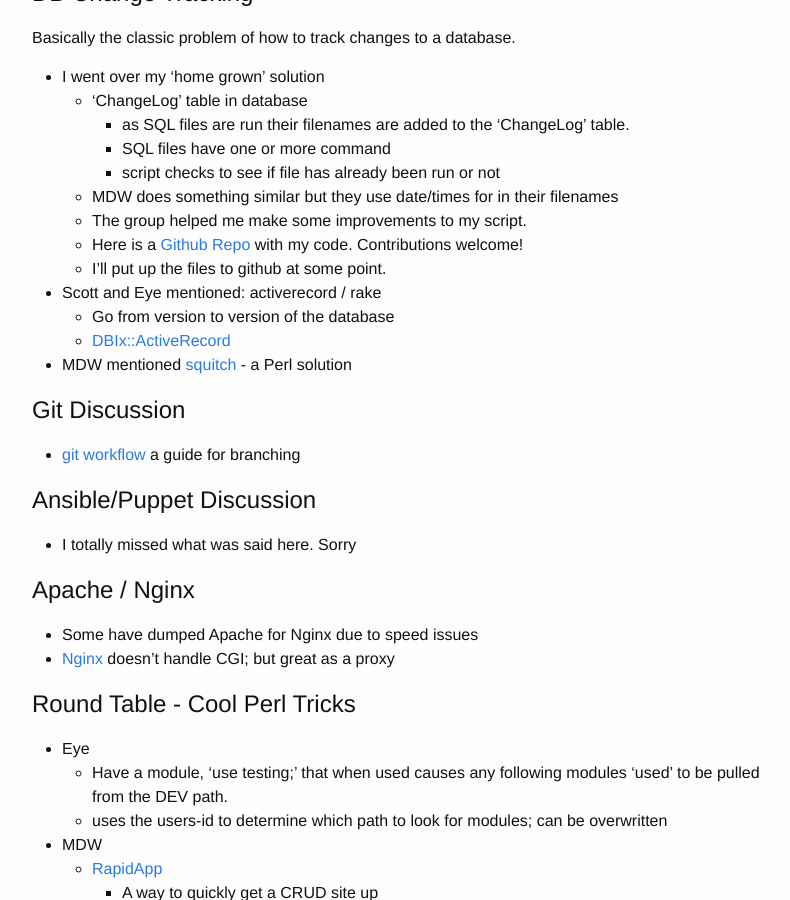
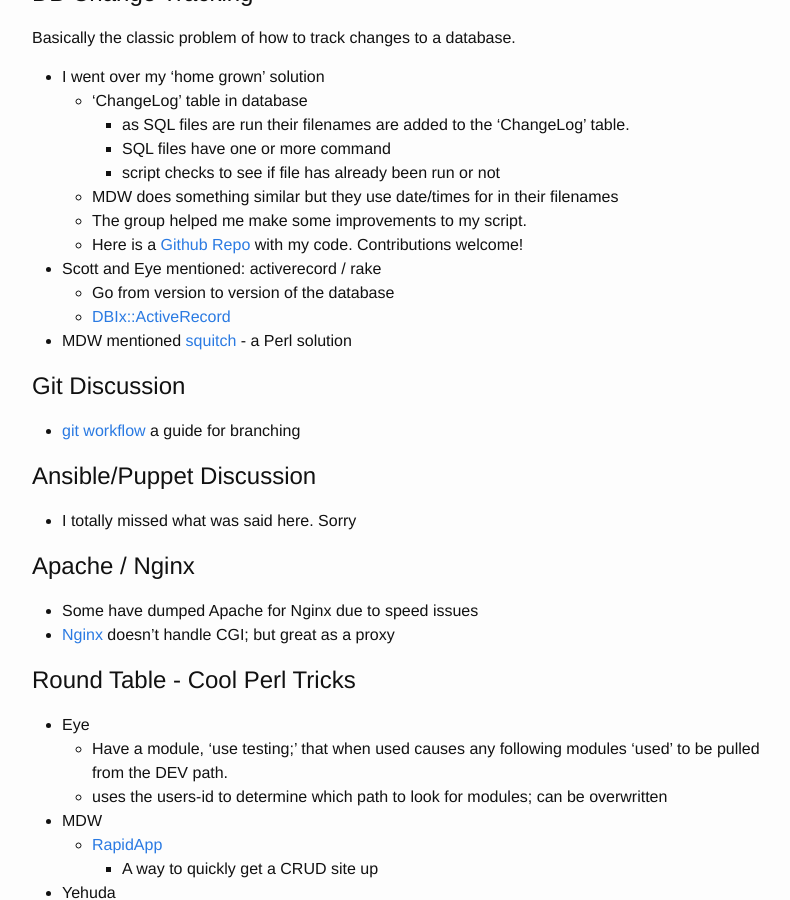
Before and after one commit to Woody2143/woody2143.github.io, a Jekyll site: the page built from _posts/2016-06-02-atlantapm.markdown, in a window 1280 px wide and 900 px high, scrolled down 450 px. Shown: the whole window, without its empty margins (238-1028 px from the left). Built offline with Jekyll 4.4.1, drawn with Linux system fonts in a browser that asks for light colours.

Commit message:
forgot to remove a line

```diff
--- a/_posts/2016-06-02-atlantapm.markdown
+++ b/_posts/2016-06-02-atlantapm.markdown
@@ -29,7 +29,6 @@ Basically the classic problem of how to track changes to a database.
   - MDW does something similar but they use date/times for in their filenames
   - The group helped me make some improvements to my script.
   - Here is a [Github Repo](https://github.com/Woody2143/databaseChangeLog) with my code. Contributions welcome!
-  - I'll put up the files to github at some point.
 
 - Scott and Eye mentioned: activerecord / rake
   - Go from version to version of the database
```
